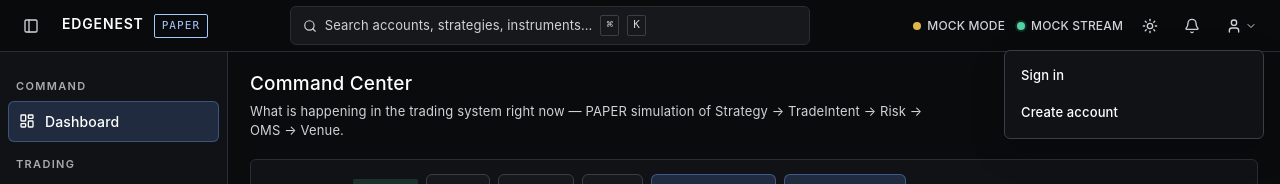
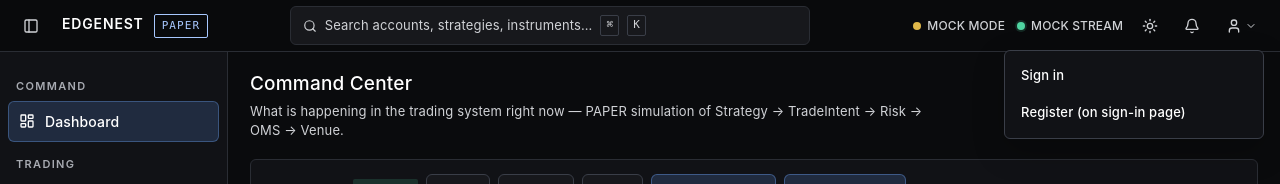
Before and after one commit to apostleoffinance/event-driven-trading-rs, a Next.js app in the folder frontend/: page / in a window 1280 px wide. Both pictures are taken after a click on the button 1241 px from the left and 25 px from the top of the page. Shown: the top 184 px of the page. Built offline with nearby package versions, Linux system fonts and the light colour scheme; no server answers.

Commit message:
Route account registration link to existing auth page

```diff
--- a/frontend/src/components/layout/Topbar.tsx
+++ b/frontend/src/components/layout/Topbar.tsx
@@ -118,7 +118,7 @@ export function Topbar({
               ) : (
                 <>
                   <Link href="/login" role="menuitem" className="account-menu-item" onClick={() => setAccountOpen(false)}>Sign in</Link>
-                  <Link href="/register" role="menuitem" className="account-menu-item" onClick={() => setAccountOpen(false)}>Create account</Link>
+                  <Link href="/login" role="menuitem" className="account-menu-item" onClick={() => setAccountOpen(false)}>Register (on sign-in page)</Link>
                 </>
               )}
             </div>
```
